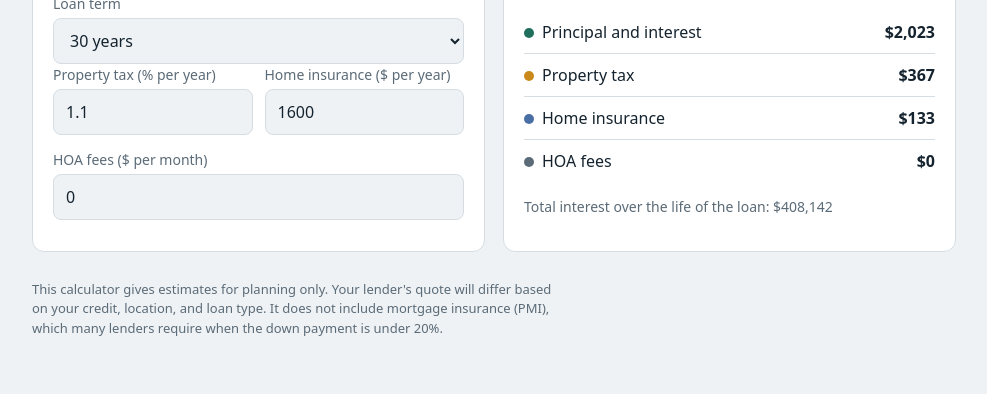
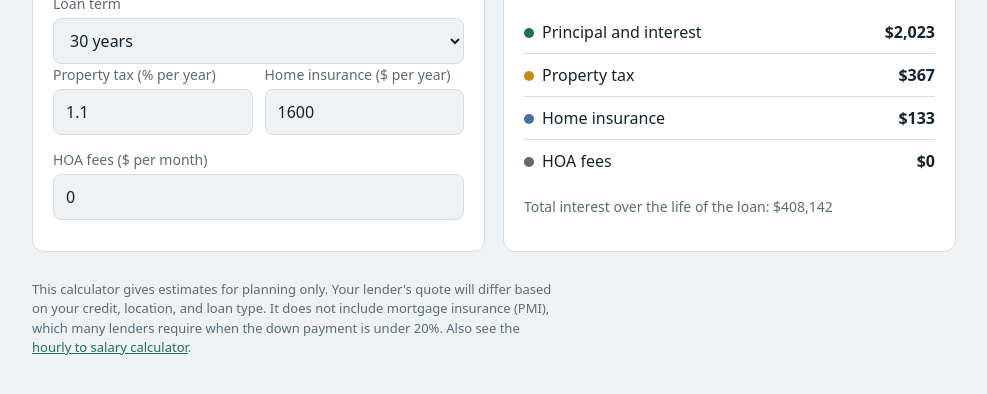
Before and after one commit to YuchenfunkTwT/Mortgage.calculator, a plain HTML site: page index.html in a window 1280 px wide. Shown: the part 334-728 px from the top of the page, without its empty margins (146-1133 px from the left). Drawn offline with Linux system fonts and the light colour scheme.

Commit message:
Add files via upload

```diff
--- a/index.html
+++ b/index.html
@@ -33,6 +33,7 @@ li:last-child{border:0}
 li b{font-variant-numeric:tabular-nums}
 .dot{display:inline-block;width:10px;height:10px;border-radius:50%;margin-right:8px}
 .tot{margin-top:14px;font-size:14px;color:var(--mute)}
+a{color:var(--acc)}
 footer{margin-top:28px;font-size:13px;color:var(--mute);max-width:70ch}
 </style>
 </head>
@@ -66,7 +67,7 @@ footer{margin-top:28px;font-size:13px;color:var(--mute);max-width:70ch}
 <p class="tot" id="life"></p>
 </section>
 </div>
-<footer>This calculator gives estimates for planning only. Your lender's quote will differ based on your credit, location, and loan type. It does not include mortgage insurance (PMI), which many lenders require when the down payment is under 20%.</footer>
+<footer>This calculator gives estimates for planning only. Your lender's quote will differ based on your credit, location, and loan type. It does not include mortgage insurance (PMI), which many lenders require when the down payment is under 20%. Also see the <a href="hourly-to-salary.html">hourly to salary calculator</a>.</footer>
 </main>
 <script>
 (function(){
```
